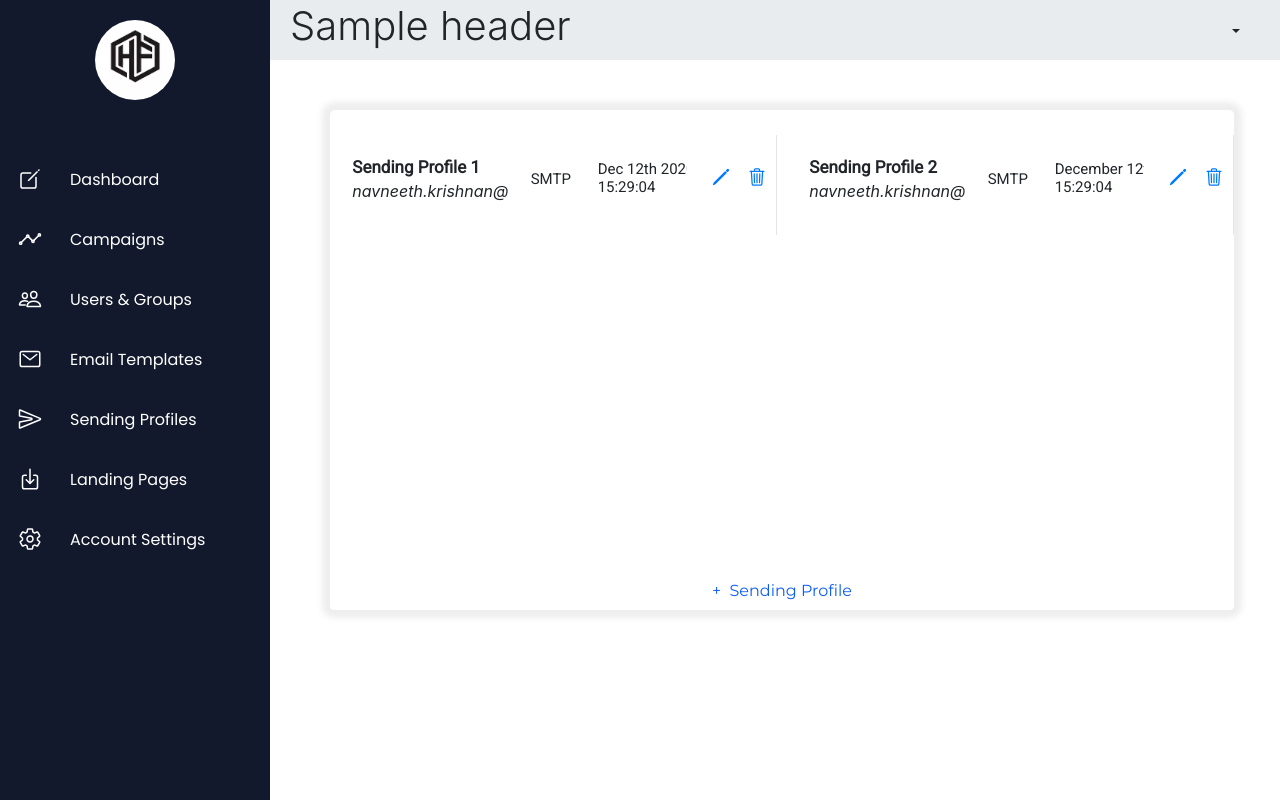
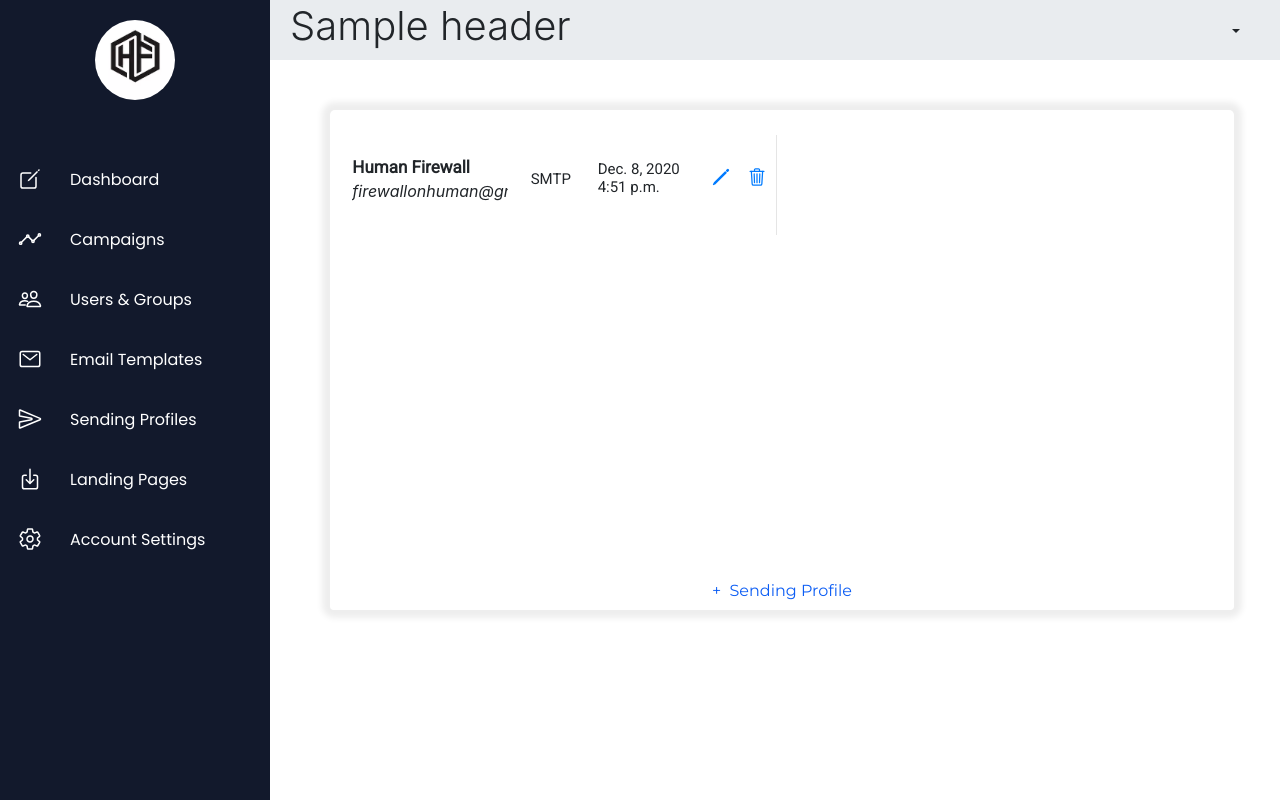
Before and after one commit to nk-niit/HumanFirewall, a Django app: template templates/sendingprofile.html in a window 1280 px wide. Run offline with Django 3.2, Linux system fonts and the light colour scheme; data comes from the database, SQL or seed files in the repository; both versions use the stored data as it was after the commit; tables that the repository leaves empty hold one stand-in row (values such as "Sample post"); the template is opened without the code that fills it: values that come from a table or form of the project are taken from there, most other values are stand-ins (such as "Sample title", 1, 10 or a date in 2020); some libraries are stand-ins or nearby versions.

Commit message:
HF v1.6.45

```diff
--- a/App/models.py
+++ b/App/models.py
@@ -37,12 +37,14 @@ class CampaignResults(TimeStampMixin):
     userClickStatus = models.BooleanField()
     image_id = models.CharField(max_length=50, unique=True)
 
+
 class UserGroups(TimeStampMixin):
     groupId = models.AutoField(primary_key=True)
     groupName = models.CharField(max_length=50, unique=True)
     totalUsers = models.IntegerField(default=0)
     users = models.ManyToManyField(Targets, through='GroupedUsers')
     userId = models.ForeignKey(User, on_delete=models.CASCADE, db_column='user_id')
+
 
 class GroupedUsers(TimeStampMixin):
     class Meta:
@@ -69,7 +71,7 @@ class LandingPage(TimeStampMixin):
 class SendingProfile(TimeStampMixin):
     id = models.AutoField(primary_key=True)
     name = models.CharField(max_length=50, unique=True)
-    _from = models.EmailField(max_length=100, db_column='from')
+    email_from = models.EmailField(max_length=100, db_column='from')
     host = models.CharField(max_length=100)
     username = models.CharField(max_length=50)
     password = models.CharField(max_length=512)
--- a/Firewall/urls.py
+++ b/Firewall/urls.py
@@ -26,7 +26,9 @@ urlpatterns = [
     path("logout", views.logoutfunc, name="logout"),
 
     path('dashboard',views.dashboard, name="dashboard"),
+
     path('campaign',views.campaign, name="campaign"),
+
     path('usergroups',views.usergroups,name="usergroups"),
     path('usergroups/adduser', views.addUser, name="adduser"),
     path('usergroups/addgroup', views.addGroup, name="addgroup"),
@@ -34,15 +36,24 @@ urlpatterns = [
     path('usergroups/editgroup', views.editGroup, name="editgroup"),
     path('usergroups/deleteuser', views.deleteUser, name="deleteuser"),
     path('usergroups/deletegroup', views.deleteGroup, name="deletegroup"),
+    path('usergroups/user/<int:uid>', views.getUserDetails, name="userdetails"),
+    path('usergroups/group/<int:gid>', views.getGroupDetails, name="groupdetails"),
     path('usergroups/getusers', views.getUsersA, name="getusersA"),
     path('usergroups/getusers/<int:gid>', views.getUsersE, name="getusersE"),
+
     path('emailtemp',views.emailtemp,name="emailtemp"),
+
     path('sendingprofile',views.sendingprofile,name="sendingprofile"),
+    path('sendingprofile/addprofile', views.addProfile, name="addprofile"),
+    path('sendingprofile/editprofile', views.editProfile, name="editprofile"),
+    path('sendingprofile/profile/<int:pid>', views.getProfileDetails, name="profiledetails"),
+
     path('landingpage',views.landingpage,name="landingpage"),
     path('landingpage/addpage', views.addPage, name="addpage"),
     path('landingpage/editpage', views.editPage, name="editpage"),
     path('landingpage/deletepage', views.deletePage, name="deletepage"),
     path('landingpage/page/<int:pid>', views.getPageDetails, name="pagedetails"),
+
     path('accountsettings',views.accountsettings,name="accountsettings"),
     path('image_load/<slug:iid>', views.image_load, name='image_load'),
 ]
--- a/static/css/base.css
+++ b/static/css/base.css
@@ -542,7 +542,7 @@ img {
 .pages-table .page-input .page-cancel-btn {
     bottom: 5%;
     font-size: 15px;
-    width: 85px;
+    width: fit-content;
     position: absolute;
     left: 35%;
     vertical-align: middle;
@@ -563,7 +563,7 @@ img {
 .pages-table .page-input .page-confirm-btn {
     bottom: 5%;
     font-size: 15px;
-    width: 85px;
+    width: fit-content;
     position: absolute;
     left: 5%;
     vertical-align: middle;
@@ -652,6 +652,13 @@ img {
     height: 100%;
     padding: 5px;
     resize: none;
+}
+.modal-body .profile-host, .modal-body .profile-username, .modal-body .profile-password {
+    margin-bottom: 20px;
+}
+.modal-body .profile-test-email {
+    position: absolute;
+    bottom: 10px;
 }
 
 
--- a/static/js/main.js
+++ b/static/js/main.js
@@ -191,14 +191,13 @@ function saveSelectedUsers() {
     }
 }
 
-function editUser(element) {
+async function editUser(element) {
     $('[data-toggle="tooltip"]').tooltip("hide");
     if ($('#user-form-edit').length == 0) {
         const current_user = element.parentElement;
-        const splitclass = current_user.className.split(" ");
-        const current_name = $(`.${splitclass[0]}.${splitclass[1]} .user-personal .name`).html();
-        const current_email = $(`.${splitclass[0]}.${splitclass[1]} .user-personal .email`).html();
-        const current_position = $(`.${splitclass[0]}.${splitclass[1]} .user-position .position`).html();
+        const uid = current_user.className.split(" ")[1];
+        const response = await fetch(`/usergroups/user/${parseInt(uid)}`);
+        const json_response = await response.json();
         $('#user-form-new .user-input, #user-form-new hr').remove();
         const new_element = document.getElementById('user-form-new').cloneNode(true);
         new_element.id = "user-form-edit";
@@ -206,12 +205,12 @@ function editUser(element) {
         new_element.innerHTML += `<div class="user-input">
                                     <div class="user-icon"><ion-icon name="person-circle-sharp"></ion-icon></div>
                                         <div class="user-personal form-group">
-                                            <input type="text" id="edit-name" class="name form-control" name="fullname" value="${current_name}" placeholder="Full Name" required>
-                                            <input id="edit-email" type="email" class="email form-control" name="email" value="${current_email}" placeholder="Email" required>
+                                            <input type="text" id="edit-name" class="name form-control" name="fullname" value="${json_response[0]}" placeholder="Full Name" required>
+                                            <input id="edit-email" type="email" class="email form-control" name="email" value="${json_response[1]}" placeholder="Email" required>
                                         </div>
-                                    <div class="user-position form-group"><input id="edit-position" type="text" class="position form-control" name="position" value="${current_position}" placeholder="Position" required></div>
-                                    <div class="user-confirm-btn"><a class="options" onclick="submitEditUserForm();" data-toggle="tooltip" data-placement="top" title="Confirm"><ion-icon name="checkmark-outline"></ion-icon></a></div>
-                                    <div class="user-cancel-btn"><a class="options" onclick="cancelEditUserForm(${splitclass[1]}, '${current_name}', '${current_email}', '${current_position}');" data-toggle="tooltip" data-placement="top" title="Cancel"><ion-icon name="close-outline"></ion-icon></a></div>
+                                    <div class="user-position form-group"><input id="edit-position" type="text" class="position form-control" name="position" value="${json_response[2]}" placeholder="Position" required></div>
+                                    <div class="user-confirm-btn"><a class="options" onclick="submitEditUserForm(${uid});" data-toggle="tooltip" data-placement="top" title="Confirm"><ion-icon name="checkmark-outline"></ion-icon></a></div>
+                                    <div class="user-cancel-btn"><a class="options" onclick="cancelEditUserForm(${uid}, '${json_response[0]}', '${json_response[1]}', '${json_response[2]}');" data-toggle="tooltip" data-placement="top" title="Cancel"><ion-icon name="close-outline"></ion-icon></a></div>
                                 </div>`;
         new_element.hidden = false;
         document.getElementById('user-table').replaceChild(new_element, current_user);
@@ -224,14 +223,20 @@ function editUser(element) {
     }
 }
 
-function editGroup(element) {
+async function editGroup(element) {
     $('[data-toggle="tooltip"]').tooltip("hide");
     if ($('#group-form-edit').length == 0) {
         const current_group = element.parentElement;
-        const splitclass = current_group.className.split(" ");
-        const current_usercount = $(`.${splitclass[0]}.${splitclass[1]} .group-user-count .user-count`).html();
-        const current_groupname = $(`.${splitclass[0]}.${splitclass[1]} .group-name .name`).html();
-        const current_participants = $(`.${splitclass[0]}.${splitclass[1]} .group-participants .participants`).html();
+        const gid = current_group.className.split(" ")[1];
+        const response = await fetch(`/usergroups/group/${parseInt(gid)}`);
+        const json_response = await response.json();
+        let usercount;
+        if (json_response[1] > 3) {
+            usercount = json_response[1] - 3;
+        }
+        else {
+            usercount = 0;
+        }
         $('#group-form-new .group-input, #group-form-new hr').remove();
         const new_element = document.getElementById('group-form-new').cloneNode(true);
         new_element.id = "group-form-edit";
@@ -241,11 +246,11 @@ function editGroup(element) {
                                     <div class="group-icon i2"><ion-icon name="person-circle-sharp"></ion-icon></div>
                                     <div class="group-icon i3"><ion-icon name="person-circle-sharp"></ion-icon></div>
                                     <div class="group-name form-group">
-                                        <input type="text" id="edit-groupname" class="groupname form-control" name="groupname" value="${current_groupname}" placeholder="Group Name" required>
+                                        <input type="text" id="edit-groupname" class="groupname form-control" name="groupname" value="${json_response[0]}" placeholder="Group Name" required>
                                     </div>
-                                    <button type="button" class="btn btn-primary" onclick="getUsersE(${splitclass[1]});">+/- Users</button>
-                                    <div class="group-confirm-btn"><a class="options" onclick="submitEditGroupForm(${splitclass[1]});" data-toggle="tooltip" data-placement="top" title="Confirm"><ion-icon name="checkmark-outline"></ion-icon></a></div>
-                                    <div class="group-cancel-btn"><a class="options" onclick="cancelEditGroupForm(${splitclass[1]},'${current_usercount}','${current_groupname}','${current_participants}');" data-toggle="tooltip" data-placement="top" title="Cancel"><ion-icon name="close-outline"></ion-icon></a></div>
+                                    <button type="button" class="btn btn-primary" onclick="getUsersE(${gid});">+/- Users</button>
+                                    <div class="group-confirm-btn"><a class="options" onclick="submitEditGroupForm(${gid});" data-toggle="tooltip" data-placement="top" title="Confirm"><ion-icon name="checkmark-outline"></ion-icon></a></div>
+                                    <div class="group-cancel-btn"><a class="options" onclick="cancelEditGroupForm(${gid},'${usercount}','${json_response[0]}','${json_response[1]}');" data-toggle="tooltip" data-placement="top" title="Cancel"><ion-icon name="close-outline"></ion-icon></a></div>
                                 </div>`;
         new_element.hidden = false;
         document.getElementById('group-table').replaceChild(new_element, current_group);
@@ -308,6 +313,8 @@ function submitAddUserForm() {
 }
 
 function submitAddGroupForm() {
+    const groupname = $('#new-groupname').val();
+    if (groupname != "" && selected_userlist.length > 0) {
         const form = document.getElementById('group-form-new');
         const element1 = document.createElement("input");
         const element2 = document.createElement("input");
@@ -317,8 +324,6 @@ function submitAddGroupForm() {
         element2.name = "totalusers";
         element2.value = selected_userlist.length;
         element2.hidden = true;
-    const groupname = $('#new-groupname').val();
-    if (groupname != "" && selected_userlist.length > 0) {
         form.appendChild(element1);
         form.appendChild(element2);
         form.submit();
@@ -335,14 +340,20 @@ function submitAddGroupForm() {
     }
 }
 
-function submitEditUserForm() {
+function submitEditUserForm(uid) {
     const name = $('#edit-name').val();
     const email = $('#edit-email').val();
     const position = $('#edit-position').val();
     if (name != '' && email != '' && position != '') {
         const form = document.getElementById('user-form-edit');
+        const element1 = document.createElement("input");
+        element1.name = "uid";
+        element1.value = uid;
+        element1.hidden = true;
+        form.appendChild(element1);
         form.submit();
-        $('#user-form-edit').remove();
+        $('#user-form-edit .user-input').remove();
+        form.hidden = true;
     }
     else {
         $('[data-toggle="tooltip"]').tooltip("hide");
@@ -351,6 +362,8 @@ function submitEditUserForm() {
 }
 
 function submitEditGroupForm(gid) {
+    const groupname = $('#edit-groupname').val();
+    if (groupname != "" && selected_userlist.length > 0) {
         const form = document.getElementById('group-form-edit');
         const element1 = document.createElement("input");
         const element2 = document.createElement("input");
@@ -375,6 +388,15 @@ function submitEditGroupForm(gid) {
         form.submit();
         $('#group-form-edit .group-input').remove();
         form.hidden = true;
+    }
+    else if (groupname == "" && selected_userlist.length >= 0) {
+        $('[data-toggle="tooltip"]').tooltip("hide");
+        alert("One or more fields are empty. Please fill them to confirm.");
+    }
+    else {
+        $('[data-toggle="tooltip"]').tooltip("hide");
+        alert("No users have been added to this group. Please add users to confirm.");
+    }
 }
 
 function cancelAddUserForm() {
@@ -462,7 +484,7 @@ async function editPage(element) {
     if ($('#page-form-edit').length == 0) {
         const current_page = element.parentElement;
         const pid = current_page.className.split(" ")[1];
-        const response = await fetch(`landingpage/page/${parseInt(pid)}`);
+        const response = await fetch(`/landingpage/page/${parseInt(pid)}`);
         const json_response = await response.json();
         $('#page-form-new .page-input').remove();
         const new_element = document.getElementById('page-form-new').cloneNode(true);
@@ -596,9 +618,94 @@ function addProfile() {
     }
 }
 
+async function editProfile(element) {
+    $('[data-toggle="tooltip"]').tooltip("hide");
+    if ($('#profile-form-edit').length == 0) {
+        const current_profile = element.parentElement;
+        const pid = current_profile.className.split(" ")[1];
+        const response = await fetch(`/sendingprofile/profile/${parseInt(pid)}`);
+        const json_response = await response.json();
+        $('#profile-form-new .profile-input').remove();
+        const new_element = document.getElementById('profile-form-new').cloneNode(true);
+        new_element.id = "profile-form-edit";
+        new_element.action = "/sendingprofile/editprofile";
+        new_element.innerHTML += `<div class="profile-input">
+                                    <div class="profile-details form-group">
+                                        <input type="text" id="edit-name" class="name form-control" name="profilename" value="${json_response[0]}" placeholder="Profile name" required/>
+                                        <input type="email" id="edit-from" class="from form-control" name="profilefrom" value="${json_response[1]}" placeholder="From" required/>
+                                    </div>
+                                    <div class="profile-interface form-group">
+                                        <select id="edit-interface" class="interface form-control" name="profileinterface">
+                                            <option value="SMTP">SMTP</option>
+                                        </select>
+                                    </div>
+                                    <button type="button" class="btn btn-primary" onclick="$('#profile-settings').modal()">+ Settings</button>
+                                    <div class="profile-confirm-btn"><a class="options" onclick="submitAddProfileForm(${pid});" data-toggle="tooltip" data-placement="top" title="Confirm"><ion-icon name="checkmark-outline"></ion-icon></a></div>
+                                    <div class="profile-cancel-btn"><a class="options" onclick="cancelAddProfileForm(${pid}, '${json_response[0]}', '${json_response}');" data-toggle="tooltip" data-placement="top" title="Cancel"><ion-icon name="close-outline"></ion-icon></a></div>
+                                </div>`;
+        new_element.hidden = false;
+        document.getElementById('profiles-table').replaceChild(new_element, current_profile);
+        document.getElementById('new-host').id = "edit-host";
+        document.getElementById('new-username').id = "edit-username";
+        document.getElementById('new-password').id = "edit-password";
+        $('#edit-host').val(json_response[2]);
+        $('#edit-username').val(json_response[3]);
+        $('#edit-password').val(json_response[4]);
+        $('#edit-name').focus();
+        $('.options').tooltip({ delay: { show: 200, hide: 0 } });
+    }
+    else {
+        alert("You can make only one edit at a time.");
+        $('#edit-name').focus();
+    }
+}
+
+function submitAddProfileForm() {
+    const profile_name = $('#new-name').val();
+    const profile_from = $('#new-from').val();
+    const profile_interface = $('#new-interface').val();
+    const profile_host = $('#new-host').val();
+    const profile_username = $('#new-username').val();
+    const profile_password = $('#new-password').val();
+    if (profile_name != "" && profile_from != "" && profile_interface != "" && profile_host != "" && profile_username != "" && profile_password != "") {
+        const form = document.getElementById('profile-form-new');
+        const element1 = document.createElement("input");
+        const element2 = document.createElement("input");
+        const element3 = document.createElement("input");
+        element1.name = "profilehost";
+        element1.value = profile_host;
+        element1.hidden = true;
+        element2.name = "profileusername";
+        element2.value = profile_username;
+        element2.hidden = true;
+        element3.name = "profilepassword";
+        element3.value = profile_password;
+        element3.hidden = true;
+        form.appendChild(element1);
+        form.appendChild(element2);
+        form.appendChild(element3);
+        form.submit();
+        $('#profile-form-new .profile-input').remove();
+        form.hidden = true;
+    }
+    else {
+        $('[data-toggle="tooltip"]').tooltip("hide");
+        alert("One or more fields are empty. Please fill them to confirm.");
+    }
+}
+
 function cancelAddProfileForm() {
     $('[data-toggle="tooltip"]').tooltip("hide");
     $('#profile-form-new .profile-input').remove();
     document.getElementById('profile-form-new').hidden = true;
 }
 // Sending Profile (End) ===========================================================================================================
+
+
+
+// Email Templates (Start) =========================================================================================================
+function addTemplate() {
+
+}
+
+// Email Templates (End) ===========================================================================================================
--- a/templates/sendingprofile.html
+++ b/templates/sendingprofile.html
@@ -6,32 +6,23 @@
             <div class="col-12 text-center">
                 <div class="sending-profiles">
                     <div id="profiles-table" class="profiles-table">
-                        <div class="profile 1">
+                        {% if data.values.count > 0 %}
+                            {% for d in data.values %}
+                                <div class="profile {{ d.id }}">
                                     <div class="profile-main">
-                                <b class="name">Sending Profile 1</b>
-                                <i class="from">navneeth.krishnan@st.niituniversity.in</i>
+                                        <b class="name">{{ d.name }}</b>
+                                        <i class="from">{{ d.email_from }}</i>
                                     </div>
                                     <div class="profile-interface"><p class="interface">SMTP</p></div>
                                     <div class="profile-created-on">
-                                <p class="created-date">Dec 12th 2020</p>
-                                <p class="created-time">15:29:04</p>
+                                        <p class="created-date">{{ d.modified_on|date }}</p>
+                                        <p class="created-time">{{ d.modified_on|time }}</p>
                                     </div>
-                            <div class="profile-edit-btn"><a class="options" onclick="editUser(this.parentElement);" data-toggle="tooltip" data-placement="top" title="Edit"><ion-icon name="pencil-outline"></ion-icon></a></div>
-                            <div class="profile-delete-btn"><a class="options" onclick="deleteUser(this.parentElement);" data-toggle="tooltip" data-placement="top" title="Delete"><ion-icon name="trash-outline"></ion-icon></a></div>
+                                    <div class="profile-edit-btn"><a class="options" onclick="editProfile(this.parentElement);" data-toggle="tooltip" data-placement="top" title="Edit"><ion-icon name="pencil-outline"></ion-icon></a></div>
+                                    <div class="profile-delete-btn"><a class="options" onclick="deleteProfile(this.parentElement);" data-toggle="tooltip" data-placement="top" title="Delete"><ion-icon name="trash-outline"></ion-icon></a></div>
                                 </div>
-                        <div class="profile 2">
-                            <div class="profile-main">
-                                <b class="name">Sending Profile 2</b>
-                                <i class="from">navneeth.krishnan@st.niituniversity.in</i>
-                            </div>
-                            <div class="profile-interface"><p class="interface">SMTP</p></div>
-                            <div class="profile-created-on">
-                                <p class="created-date">December 12th 2020</p>
-                                <p class="created-time">15:29:04</p>
-                            </div>
-                            <div class="profile-edit-btn"><a class="options" onclick="editUser(this.parentElement);" data-toggle="tooltip" data-placement="top" title="Edit"><ion-icon name="pencil-outline"></ion-icon></a></div>
-                            <div class="profile-delete-btn"><a class="options" onclick="deleteUser(this.parentElement);" data-toggle="tooltip" data-placement="top" title="Delete"><ion-icon name="trash-outline"></ion-icon></a></div>
-                        </div>
+                            {% endfor %}
+                        {% endif %}
                         <form id="profile-form-new" method="POST" action="/sendingprofile/addprofile" hidden>
                             {% csrf_token %}
                         </form>
@@ -64,6 +55,7 @@
                     <label for="profilepassword">Password:</label>
                     <input type="password" id="new-password" class="password form-control" name="profilepassword" placeholder="Password" required/>
                 </div>
+                <button type="button" class="profile-test-email btn btn-primary" onclick="sendTestEmail();"><ion-icon name="mail-outline"></ion-icon> Test Email</button>
             </div>
             <div class="modal-footer">
               <button type="button" class="btn btn-secondary" data-dismiss="modal" onclick="closeModal();">Close</button>
```
Also changed, not shown: App/views.py (+87 -44 lines), templates/dashboard.html (+9 -1 lines), db.sqlite3. Lines whose indentation alone changed are shown as unchanged.
